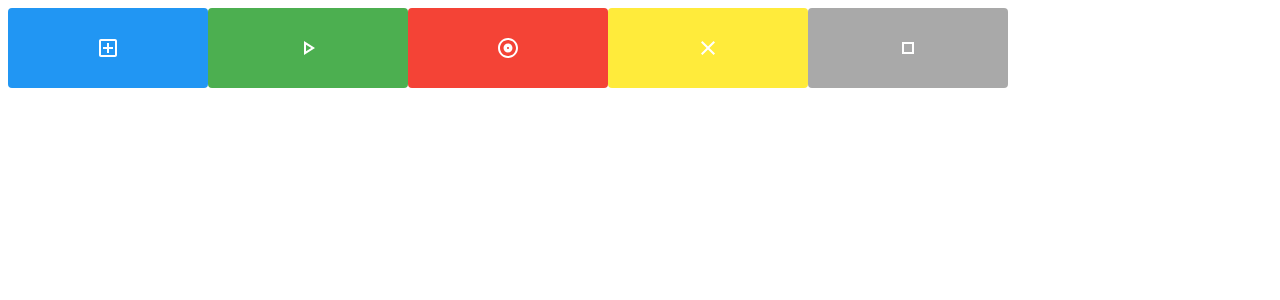
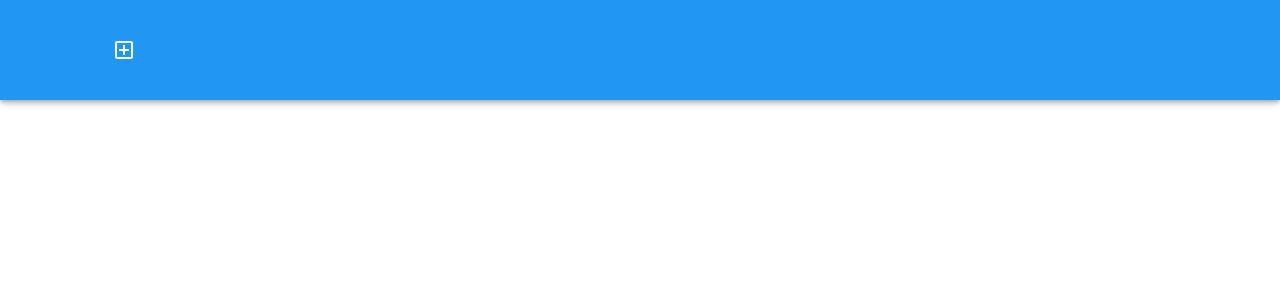
Before and after one commit to othaderek/voice-notes, a React (Create React App) app: page / in a window 1280 px wide. Shown: the top 300 px of the page. Built offline with nearby package versions, Linux system fonts and the light colour scheme.

Commit message:
Created navbar with nested create button.

```diff
--- a/src/App.js
+++ b/src/App.js
@@ -4,15 +4,12 @@ import DeleteButton from './components/buttons/DeleteButton'
 import PlayButton from './components/buttons/PlayButton'
 import RecordButton from './components/buttons/RecordButton'
 import StopButton from './components/buttons/StopButton'
+import MainNavbar from './components/MainNavbar'
 
 function App() {
   return (
     <div className='App'>
-      <CreateButton />
-      <PlayButton />
-      <RecordButton />
-      <DeleteButton />
-      <StopButton />
+      <MainNavbar />
     </div>
   )
 }
--- /dev/null
+++ b/src/components/MainNavbar.js
@@ -0,0 +1,27 @@
+import React from 'react'
+import { withStyles } from '@material-ui/core/styles'
+import AppBar from '@material-ui/core/AppBar'
+import Toolbar from '@material-ui/core/Toolbar'
+import blue from '@material-ui/core/colors/blue'
+import CreateButton from './buttons/CreateButton'
+
+const styles = (theme) => ({
+  containedBlue: {
+    color: theme.palette.getContrastText(blue[500]),
+    backgroundColor: blue[500],
+    height: '100px',
+  },
+})
+
+function MainNavbar(props) {
+  const { classes } = props
+  return (
+    <AppBar className={classes.containedBlue}>
+      <Toolbar className={classes.containedBlue}>
+        <CreateButton />
+      </Toolbar>
+    </AppBar>
+  )
+}
+
+export default withStyles(styles)(MainNavbar)
```
Also changed, not shown: src/components/Header.js (deleted), 1 other file (tests, documents, lock files or other folders).
